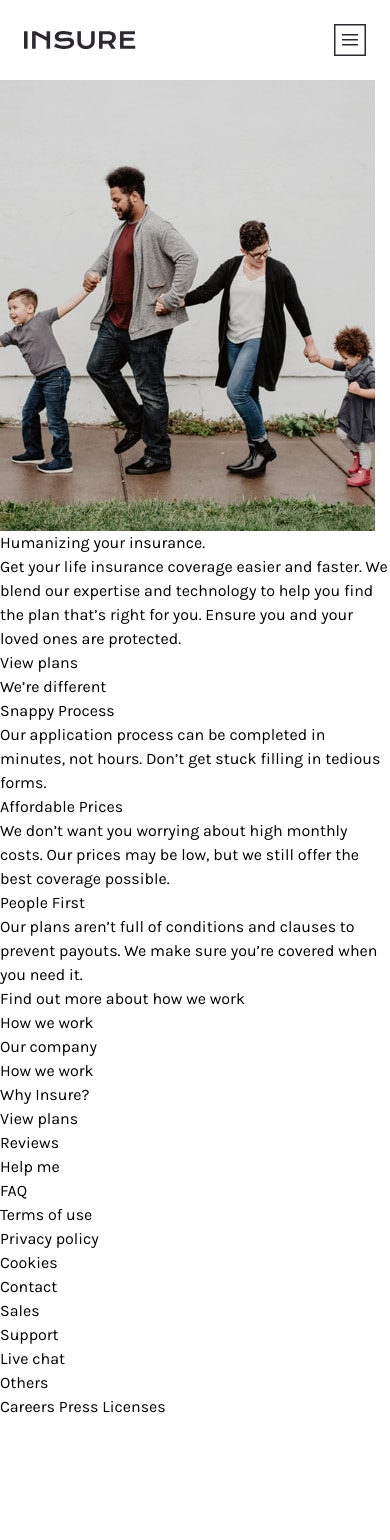
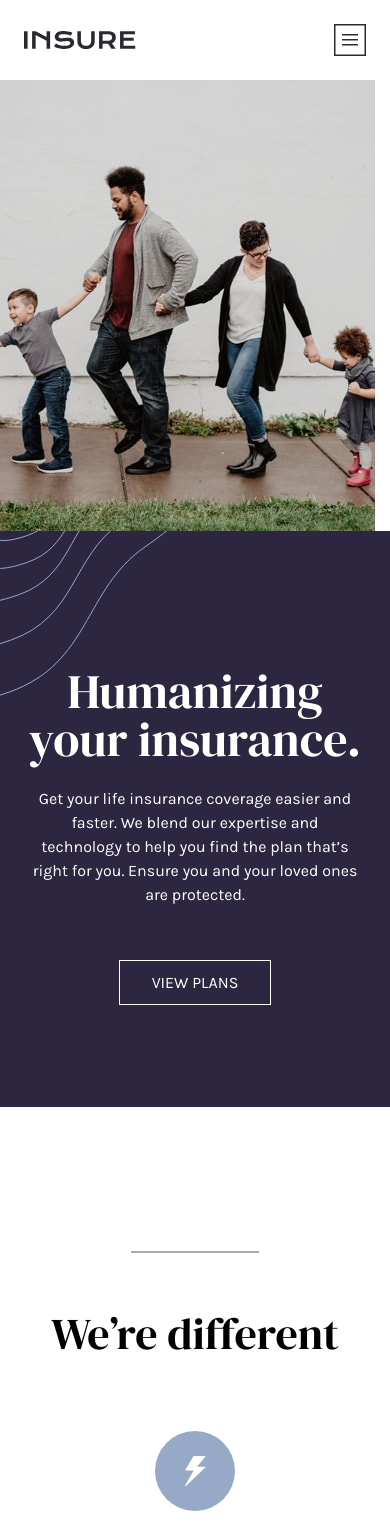
Before and after one commit to JuanMiranda1998/insurance-landing-page-frontend-mentor, a React (Vite) app: page / in a window 390 px wide. Shown: the top 1540 px of the page. Before the commit the page ends 1419 px from the top, so only its background shows below. Built offline with nearby package versions, Linux system fonts and the light colour scheme.

Commit message:
added mobile styles

```diff
--- a/src/App.jsx
+++ b/src/App.jsx
@@ -11,7 +11,7 @@ function App() {
   return (
     <div className='w-full max-w-[100vw] min-h-[100lvh] flex flex-col relative font-display'>
       <Navbar />
-      <div className="container mt-20 mx-auto">
+      <div className='container mt-20 mx-auto'>
         <HeroSection />
         <AboutSection />
         <Banner />
--- a/src/components/AboutSection.jsx
+++ b/src/components/AboutSection.jsx
@@ -2,25 +2,35 @@ import React from 'react'
 
 const AboutSection = () => {
   return (
-    <section>
-        <h2>We’re different</h2>
-        <div>
-          <h3>Snappy Process</h3>
-          <p>
+    <section className='px-5 py-24'>
+      <div className='w-32 h-[2px] bg-[#b5a4b6] mx-auto mb-12'></div>
+        <h2 className='font-title text-[2.75rem] text-center mb-16'>We’re different</h2>
+        <div className='flex flex-col justify-center items-center mb-14'>
+          <div className='w-20 h-20 mb-6'>
+            <img src="/icons/icon-snappy-process.svg" alt="" />
+          </div>
+          <h3 className='text-3xl font-title mb-4'>Snappy Process</h3>
+          <p className='text-center font-medium text-[#828185]'>
             Our application process can be completed in minutes, not hours. Don’t get
             stuck filling in tedious forms.
           </p>
         </div>
-        <div>
-          <h3>Affordable Prices</h3>
-          <p>
+        <div className='flex flex-col justify-center items-center mb-14'>
+          <div className='w-20 h-20 mb-6'>
+            <img src="/icons/icon-affordable-prices.svg" alt="" />
+          </div>
+          <h3 className='text-3xl font-title mb-4'>Affordable Prices</h3>
+          <p className='text-center font-medium text-[#828185]'>
             We don’t want you worrying about high monthly costs. Our prices may be low,
             but we still offer the best coverage possible.
           </p>
         </div>
-        <div>
-          <h3>People First</h3>
-          <p>
+        <div className='flex flex-col justify-center items-center mb-14'>
+          <div className='w-20 h-20 mb-6'>
+            <img src="/icons/icon-people-first.svg" alt="" />
+          </div>
+          <h3 className='text-3xl font-title mb-4'>People First</h3>
+          <p className='text-center font-medium text-[#828185]'>
             Our plans aren’t full of conditions and clauses to prevent payouts. We make
             sure you’re covered when you need it.
           </p>
--- a/src/components/Banner.jsx
+++ b/src/components/Banner.jsx
@@ -1,11 +1,9 @@
-import React from 'react'
 
 const Banner = () => {
   return (
-    <div>
-        <h2>Find out more about how we work</h2>
-
-        <a href="#">How we work</a>
+    <div className='mb-32 px-6 py-14 bg-[#2c2640] bg-[url("/background/bg-pattern-how-we-work-mobile.svg")] bg-no-repeat bg-right text-white text-center'>
+        <h2 className='text-4xl font-title mt-6 mb-12'>Find out more about how we work</h2>
+        <a className='px-8 py-3 border border-white uppercase' href="#">How we work</a>
     </div>
   )
 }
--- a/src/components/Footer.jsx
+++ b/src/components/Footer.jsx
@@ -1,45 +1,55 @@
-import React from 'react'
 
 const Footer = () => {
   return (
     <footer>
+        <div className="flex flex-col justify-center items-center">
+          <div className="w-24 mb-8">
+            <img src="/logo.svg" alt="" />
+          </div>
+          <div className="flex flex-row justify-center items-center gap-4">
+            <img className="w-6" src="/icons/icon-facebook.svg" alt="" />
+            <img className="w-6" src="/icons/icon-twitter.svg" alt="" />
+            <img className="w-6" src="/icons/icon-pinterest.svg" alt="" />
+            <img className="w-6" src="/icons/icon-instagram.svg" alt="" />
+          </div>
+        </div>
+        <div className='w-[320px] h-[2px] bg-[#d9d9d9] mx-auto my-10'></div>
 
-        <div>
-          <h4>Our company</h4>
-          <ul>
-            <li><a href="#">How we work</a></li>
-            <li><a href="#">Why Insure?</a></li>
-            <li><a href="#">View plans</a></li>
-            <li><a href="#">Reviews</a></li>
+        <div className="text-center">
+          <div className="mb-6">
+            <h4 className="uppercase text-[#7f7d82] font-semibold mb-6">Our company</h4>
+            <ul className="flex flex-col gap-2">
+              <li><a className="uppercase text-[#1e1c2a] font-semibold tracking-wide" href="#">How we work</a></li>
+              <li><a className="uppercase text-[#1e1c2a] font-semibold tracking-wide" href="#">Why Insure?</a></li>
+              <li><a className="uppercase text-[#1e1c2a] font-semibold tracking-wide" href="#">View plans</a></li>
+              <li><a className="uppercase text-[#1e1c2a] font-semibold tracking-wide" href="#">Reviews</a></li>
             </ul>
           </div>
-
-        <div>
-          <h4>Help me</h4>
-          <ul>
-            <li><a href="#">FAQ</a></li>
-            <li><a href="#">Terms of use</a></li>
-            <li><a href="#">Privacy policy</a></li>
-            <li><a href="#">Cookies</a></li>
+          <div className="mb-6">
+            <h4 className="uppercase text-[#7f7d82] font-semibold mb-6">Help me</h4>
+            <ul className="flex flex-col gap-2">
+              <li><a className="uppercase text-[#1e1c2a] font-semibold tracking-wide" href="#">FAQ</a></li>
+              <li><a className="uppercase text-[#1e1c2a] font-semibold tracking-wide" href="#">Terms of use</a></li>
+              <li><a className="uppercase text-[#1e1c2a] font-semibold tracking-wide" href="#">Privacy policy</a></li>
+              <li><a className="uppercase text-[#1e1c2a] font-semibold tracking-wide" href="#">Cookies</a></li>
             </ul>
           </div>
-
-        <div>
-          <h4>Contact</h4>
-          <ul>
-            <li><a href="#">Sales</a></li>
-            <li><a href="#">Support</a></li>
-            <li><a href="#">Live chat</a></li>
+          <div className="mb-6">
+            <h4 className="uppercase text-[#7f7d82] font-semibold mb-6">Contact</h4>
+            <ul className="flex flex-col gap-2">
+              <li><a className="uppercase text-[#1e1c2a] font-semibold tracking-wide" href="#">Sales</a></li>
+              <li><a className="uppercase text-[#1e1c2a] font-semibold tracking-wide" href="#">Support</a></li>
+              <li><a className="uppercase text-[#1e1c2a] font-semibold tracking-wide" href="#">Live chat</a></li>
             </ul>
           </div>
-
-        <div>
-          <h4>Others</h4>
-          <ul>
-            Careers
-            Press
-            Licenses
+          <div className="mb-6">
+            <h4 className="uppercase text-[#7f7d82] font-semibold mb-6">Others</h4>
+            <ul className="flex flex-col gap-2">
+              <li><a className="uppercase text-[#1e1c2a] font-semibold tracking-wide" href="#">Careers</a></li>
+              <li><a className="uppercase text-[#1e1c2a] font-semibold tracking-wide" href="#">Press</a></li>
+              <li><a className="uppercase text-[#1e1c2a] font-semibold tracking-wide" href="#">Licenses</a></li>
             </ul>
+          </div>
         </div>
       </footer>
   )
--- a/src/components/HeroSection.jsx
+++ b/src/components/HeroSection.jsx
@@ -1,19 +1,20 @@
-import React from 'react'
 
 const HeroSection = () => {
   return (
-    <div>
+    <div className='mb-12'>
       <div>
         <img className='hidden lg:block' src="/images/image-intro-desktop.jpg" alt="" />
         <img className='block lg:hidden' src="/images/image-intro-mobile.jpg" alt="" />
       </div>
-        <h1>Humanizing your insurance.</h1>
-        <p>
+      <div className='text-center py-28 px-4 bg-[#2c2640] bg-[url("/background/bg-pattern-intro-left-mobile.svg")] bg-no-repeat text-white'>
+        <h1 className='text-5xl font-title my-6'>Humanizing your insurance.</h1>
+        <p className='mb-16 px-4'>
           Get your life insurance coverage easier and faster. We blend our expertise
           and technology to help you find the plan that’s right for you. Ensure you
           and your loved ones are protected.
         </p>
-        <a href="#">View plans</a>
+        <a className='px-8 py-3 border border-white uppercase' href="#">View plans</a>
+      </div>
     </div>
   )
 }
```
Lines whose indentation alone changed are shown as unchanged.
